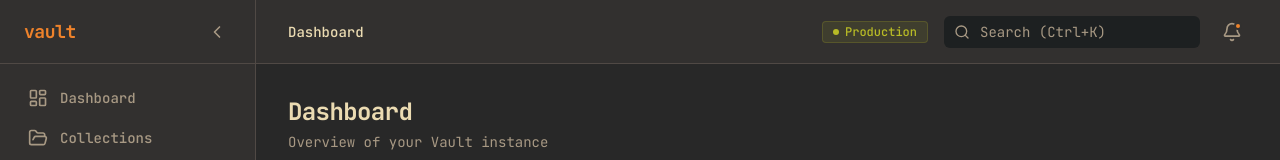
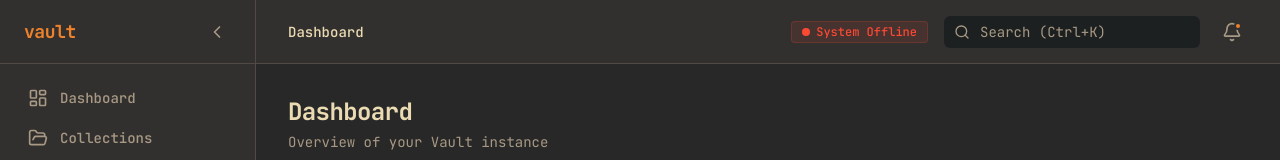
Before and after one commit to zulfikawr/vault, a Vue app in the folder ui/: page / in a window 1280 px wide. Shown: the top 160 px of the page. Built offline with nearby package versions, Linux system fonts and the light colour scheme; no server answers; sample sign-in values are in the browser's storage.

Commit message:
feat: Add dynamic system status to header
- Created AppHeader component with system health check
- Shows 'System Operational (Port: 8090)' when online
- Shows 'Checking...' while checking
- Shows 'System Offline' when backend is down
- Updated Dashboard to use AppHeader

```diff
--- /dev/null
+++ b/ui/src/components/AppHeader.vue
@@ -0,0 +1,64 @@
+<script setup lang="ts">
+import { ref, onMounted } from 'vue';
+import { Search, Bell } from 'lucide-vue-next';
+
+const systemStatus = ref<'checking' | 'online' | 'offline'>('checking');
+const backendPort = ref('');
+
+const checkSystemStatus = async () => {
+  try {
+    const response = await fetch('/api/health', { method: 'HEAD' });
+    if (response.ok) {
+      systemStatus.value = 'online';
+      backendPort.value = response.headers.get('X-Server-Port') || import.meta.env.VITE_API_PORT || '8090';
+    } else {
+      systemStatus.value = 'offline';
+    }
+  } catch {
+    systemStatus.value = 'offline';
+  }
+};
+
+onMounted(checkSystemStatus);
+</script>
+
+<template>
+  <header class="h-16 flex items-center justify-between px-8 border-b border-border bg-surface z-10">
+    <slot name="breadcrumb" />
+
+    <div class="flex items-center gap-4">
+      <span v-if="systemStatus === 'checking'" class="inline-flex items-center px-2.5 py-0.5 rounded text-xs font-medium bg-warning/10 text-warning border border-warning/20">
+        <span class="relative flex h-2 w-2 mr-1.5">
+          <span class="animate-ping absolute inline-flex h-full w-full rounded-full bg-warning opacity-75"></span>
+          <span class="relative inline-flex rounded-full h-2 w-2 bg-warning"></span>
+        </span>
+        Checking...
+      </span>
+      <span v-else-if="systemStatus === 'online'" class="inline-flex items-center px-2.5 py-0.5 rounded text-xs font-medium bg-success/10 text-success border border-success/20">
+        <span class="relative flex h-2 w-2 mr-1.5">
+          <span class="animate-ping absolute inline-flex h-full w-full rounded-full bg-success opacity-75"></span>
+          <span class="relative inline-flex rounded-full h-2 w-2 bg-success"></span>
+        </span>
+        System Operational (Port: {{ backendPort }})
+      </span>
+      <span v-else class="inline-flex items-center px-2.5 py-0.5 rounded text-xs font-medium bg-error/10 text-error border border-error/20">
+        <span class="relative flex h-2 w-2 mr-1.5 bg-error rounded-full"></span>
+        System Offline
+      </span>
+
+      <div class="relative hidden sm:block group">
+        <input
+          type="text"
+          placeholder="Search (Ctrl+K)"
+          class="w-64 bg-surface-dark border-border rounded-md py-1.5 pl-9 pr-3 text-sm focus:ring-1 focus:ring-primary focus:border-primary text-text placeholder-text-muted transition-all"
+        />
+        <Search class="absolute left-2.5 top-2 text-text-muted w-4 h-4" />
+      </div>
+
+      <button class="relative p-1.5 text-text-muted hover:text-text rounded-md hover:bg-surface-dark transition-colors">
+        <Bell class="w-5 h-5" />
+        <span class="absolute top-1.5 right-1.5 w-2 h-2 rounded-full bg-primary border-2 border-surface"></span>
+      </button>
+    </div>
+  </header>
+</template>
--- a/ui/src/views/Dashboard.vue
+++ b/ui/src/views/Dashboard.vue
@@ -3,10 +3,9 @@
 import { useRouter } from 'vue-router';
 import axios from 'axios';
 import AppLayout from '../components/AppLayout.vue';
+import AppHeader from '../components/AppHeader.vue';
 import {
   FolderOpen,
-  Search,
-  Bell,
   Plus,
   Terminal,
   Settings,
@@ -32,32 +31,13 @@
 
 <template>
   <AppLayout>
-    <header class="h-16 flex items-center justify-between px-8 border-b border-border bg-surface z-10">
-      <div class="flex items-center text-sm text-text-muted">
-        <span class="font-medium text-text">Dashboard</span>
-      </div>
-
-      <div class="flex items-center gap-4">
-        <span class="inline-flex items-center px-2.5 py-0.5 rounded text-xs font-medium bg-success/10 text-success border border-success/20">
-          <span class="w-1.5 h-1.5 rounded-full bg-success mr-1.5"></span>
-          Production
-        </span>
-
-        <div class="relative hidden sm:block group">
-          <input
-            type="text"
-            placeholder="Search (Ctrl+K)"
-            class="w-64 bg-surface-dark border-border rounded-md py-1.5 pl-9 pr-3 text-sm focus:ring-1 focus:ring-primary focus:border-primary text-text placeholder-text-muted transition-all"
-          />
-          <Search class="absolute left-2.5 top-2 text-text-muted w-4 h-4" />
+    <AppHeader>
+      <template #breadcrumb>
+        <div class="flex items-center text-sm text-text-muted">
+          <span class="font-medium text-text">Dashboard</span>
         </div>
-
-        <button class="relative p-1.5 text-text-muted hover:text-text rounded-md hover:bg-surface-dark transition-colors">
-          <Bell class="w-5 h-5" />
-          <span class="absolute top-1.5 right-1.5 w-2 h-2 rounded-full bg-primary border-2 border-surface"></span>
-        </button>
-      </div>
-    </header>
+      </template>
+    </AppHeader>
 
     <div class="flex-1 overflow-auto p-8">
       <div class="max-w-7xl mx-auto space-y-8">
```
